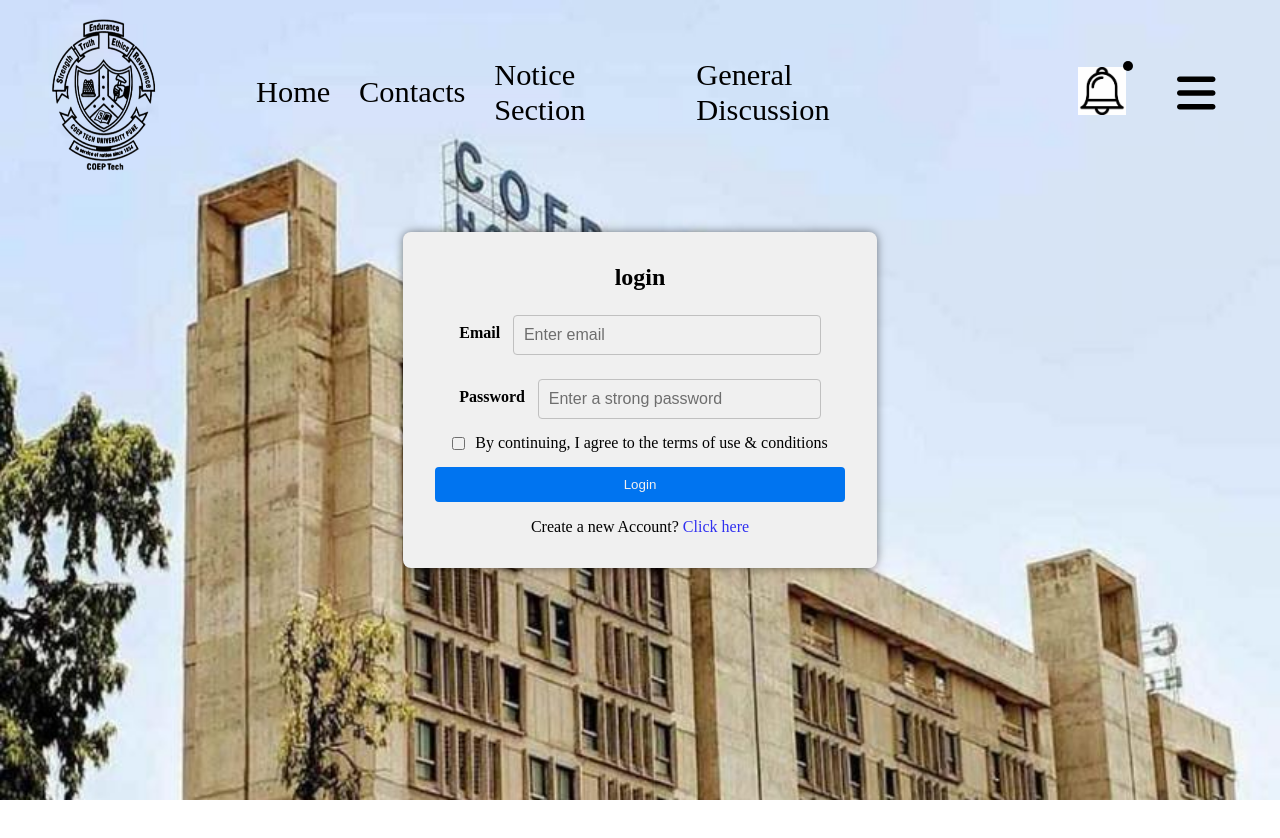
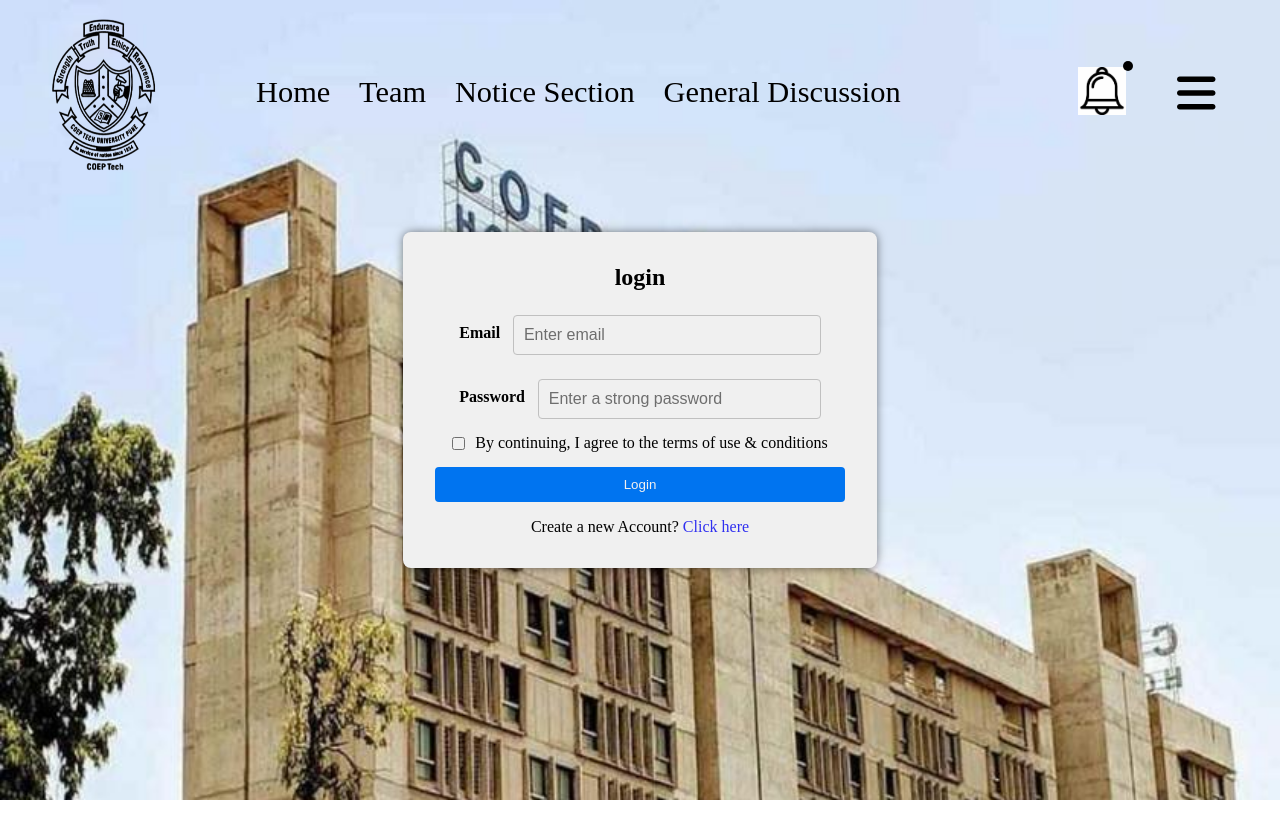
Before and after one commit to siddhi-landage/sds, a React (Vite) app: page / in a window 1280 px wide. Shown: the top 838 px of the page. Built offline with nearby package versions, Linux system fonts and the light colour scheme.

Commit message:
logout working

```diff
--- a/src/components/Contacts/Contact.jsx
+++ b/src/components/Contacts/Contact.jsx
@@ -14,7 +14,7 @@ const workers = [
 
 const Contact = () => {
   return (
-    <div className='Contact'>
+    <div className='Contact' id='contact'>
        <div className='Intro'>
           <h1> Our Team memebers:</h1>
           <hr/>
--- a/src/components/Navbar/Navbar.jsx
+++ b/src/components/Navbar/Navbar.jsx
@@ -43,7 +43,9 @@ const Navbar = () => {
           <img className='navbar-img' src={logo} alt="logo" />
           <ul className='menu'>
             <li>Home</li>
-            <li>Contacts</li>
+            <li>
+              <a href='#contact'>Team</a>
+             </li>
             <li>Notice Section</li>
             <li>General Discussion</li>
           </ul>
--- a/src/components/Sidebar/Sidebar.jsx
+++ b/src/components/Sidebar/Sidebar.jsx
@@ -1,11 +1,22 @@
-import React from 'react';
+import React, { useContext , useState} from 'react';
 import './Sidebar.css';
 import items from '../../assets/data.json';
 import SidebarItem from '../SiderbarItem/SidebarItem.jsx'
 import { FontAwesomeIcon } from '@fortawesome/react-fontawesome';
 import { faXmark } from '@fortawesome/free-solid-svg-icons'; // Ensure correct icon import
+import { StoreContext } from '../../Context/StoreContext.jsx';
+import { Link , useNavigate } from "react-router-dom";
 
 const Sidebar = ({ onClose }) => {
+  const { token , settoken} = useContext( StoreContext) ;
+  const navigate = useNavigate();
+
+  const logout = () => {
+      localStorage.removeItem("token");
+      alert("user logout done");
+      onClose();
+      // navigate("/");
+  }
   return (
     <div className='cover'>
       <div className='sidebar'>
@@ -18,7 +29,7 @@ const Sidebar = ({ onClose }) => {
         {items.map((item, index) => (
           <SidebarItem key={index} item={item} />
         ))}
-          <button className='logout'> LogOut </button>
+          <button className='logout'  onClick={logout}> LogOut </button>
       </div>
     </div>
   );
--- a/src/index.css
+++ b/src/index.css
@@ -12,3 +12,7 @@ a {
   text-decoration: none;
   color: inherit;
 }
+
+html {
+   scroll-behavior : smooth;
+}
```
